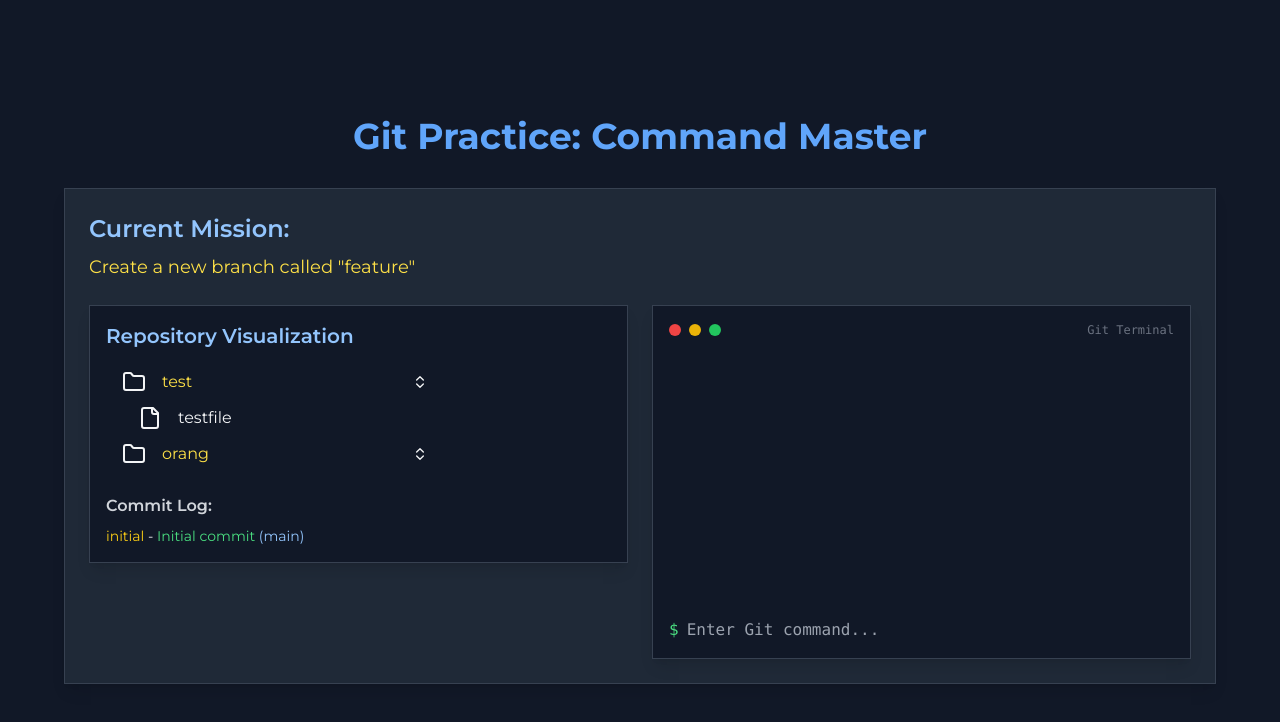
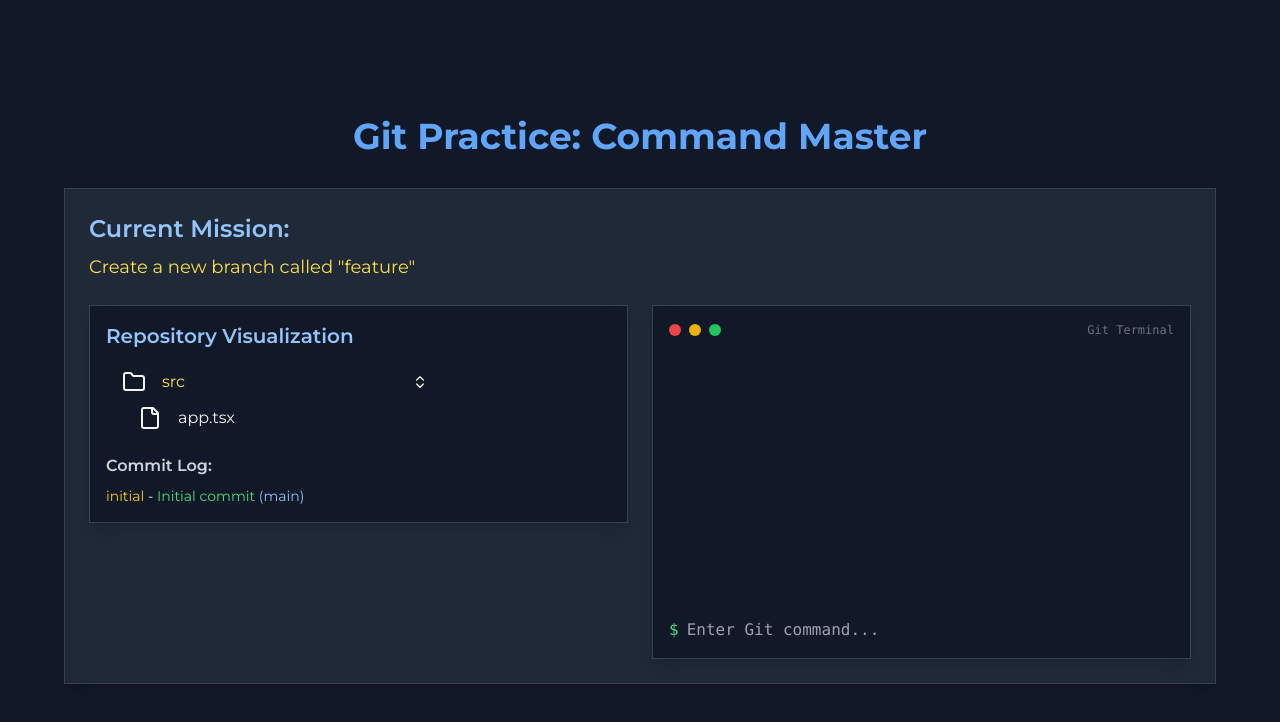
Before and after one commit to dwarbler/gitBetter, a Next.js app: page / in a window 1280 px wide. Both pictures are taken after a click on the button "Toggle". Shown: the top 722 px of the page. Built offline with nearby package versions, Linux system fonts and the light colour scheme.

Commit message:
Feat(FileTree): Implement arbitrary-depth recursive filetree

```diff
--- a/src/components/Dropdown.tsx
+++ b/src/components/Dropdown.tsx
@@ -10,6 +10,13 @@ import {
 } from "@/components/ui/collapsible";
 import { Button } from "./ui/button";
 
+interface File {
+  filename: string;
+  filetype: string;
+  staged: boolean;
+  files?: File[];
+}
+
 interface RepoState {
   branches: string[];
   currentBranch: string;
@@ -18,39 +25,31 @@ interface RepoState {
     message: string;
     branch: string;
   }[];
+  filetrees: {
+    branch: string;
+    files: File[];
+  }[];
 }
 
-interface RootDir {
-  subdirs: {
-    directory_name: string,
-    staged: boolean,
-    files: {
-      filename: string,
-      staged: boolean,
-    }[],
-  }[],
-}
-
-interface Repo {
-  filetree: RootDir,
+interface RepoProps {
   repoState: RepoState
 }
 
-export default function GitDropdown({ filetree, repoState }: Repo) {
-  return (
-    <>
-      {
-        filetree.subdirs.map((dir) => (
-          <Collapsible
-            key={dir.directory_name}
+export default function GitDropdown({ repoState }: RepoProps) {
+  let filetree = repoState.filetrees.find((filetree) => filetree.branch == repoState.currentBranch)
+
+  const traverseFile = (file: File) => {
+    if (file.filetype == "dir") {
+      return (<Collapsible
+        key={file.filename}
         defaultOpen={false}
         className="w-[350px] space-y-2 mb-2"
       >
         <div className="flex items-center justify-between space-x-4 px-4">
           <div className="flex items-center justify-start space-x-4 p-0">
             <Folder />
-                <span className={`text-md ${dir.staged ? "" : "text-yellow-300"}`}>
-                  {dir.directory_name}
+            <span className={`text-md ${file.staged ? "" : "text-yellow-300"}`}>
+              {file.filename}
             </span>
           </div>
           <CollapsibleTrigger asChild>
@@ -61,16 +60,24 @@ export default function GitDropdown({ filetree, repoState }: Repo) {
           </CollapsibleTrigger>
         </div>
         <CollapsibleContent>
-              {dir.files.map((file) => (
+          {file.files?.map((subfile) => traverseFile(subfile))}
+        </CollapsibleContent>
+      </Collapsible>)
+    }
+
+    return (
       <div className="flex text-md items-center justify-start space-x-4 px-4">
         <span>{'\t'}</span>
         {<File />}
         <span>{file.filename}</span>
       </div>
-              ))}
-            </CollapsibleContent>
-          </Collapsible>
-        ))
+    )
+  }
+
+  return (
+    <>
+      {
+        filetree?.files.map((file) => traverseFile(file))
       }
     </>
   );
--- a/src/components/GitGame.tsx
+++ b/src/components/GitGame.tsx
@@ -18,12 +18,12 @@ export default function GitGame() {
     filetrees: [
       {
         branch: "main",
-        filetree: [
+        files: [
           {
             filename: "src",
             filetype: "dir",
             staged: false,
-            subfiles: [
+            files: [
               {
                 filename: "app.tsx",
                 filetype: "file",
--- a/src/components/RepoVisualization.tsx
+++ b/src/components/RepoVisualization.tsx
@@ -5,7 +5,7 @@ interface File {
   filename: string;
   filetype: string;
   staged: boolean;
-  subfiles?: File[];
+  files?: File[];
 }
 
 interface RepoState {
@@ -18,15 +18,13 @@ interface RepoState {
   }[];
   filetrees: {
     branch: string;
-    filetree: File[];
+    files: File[];
   }[];
 }
 
 interface RepoVisualizationProps {
   repoState: RepoState;
 }
-
-let test = { subdirs: [{ directory_name: "test", staged: false, files: [{ filename: "testfile", staged: false }] }, { directory_name: "orang", staged: false, files: [{ filename: "testfile", staged: false }] }] }
 
 export default function RepoVisualization({
   repoState,
@@ -40,7 +38,7 @@ export default function RepoVisualization({
       </h3>
 
       <div className="mb-6">
-        <GitDropdown filetree={test} repoState={repoState} />
+        <GitDropdown repoState={repoState} />
       </div>
 
       <div>
```
Lines whose indentation alone changed are shown as unchanged.
